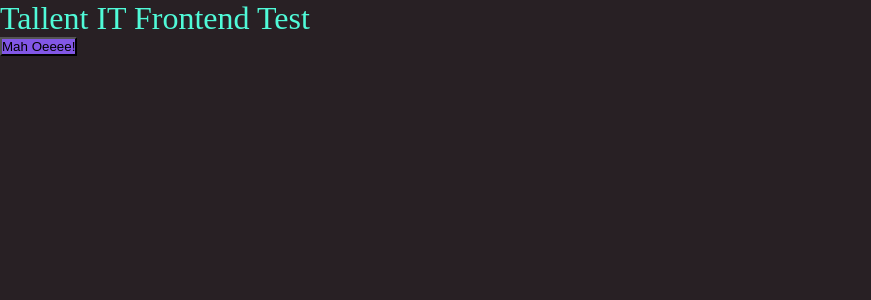
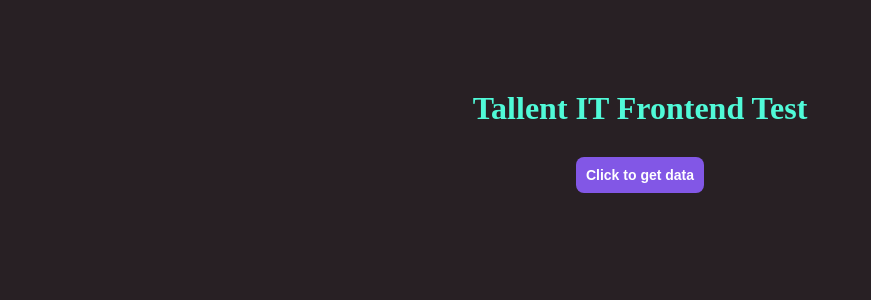
Before and after one commit to felipedeamonteiro/tallent-it-frontend, a Next.js app: page / in a window 1280 px wide. Shown: the top 300 px of the page, without its empty margins (0-871 px from the left). Built offline with nearby package versions, Linux system fonts and the light colour scheme; no server answers.

Commit message:
Add final style to page

```diff
--- a/src/pages/index.tsx
+++ b/src/pages/index.tsx
@@ -54,12 +54,32 @@ export interface lettersData {
 
 
 const Button = styled('button', {
-  backgroundColor: '$rocketseat'
+  marginTop: '30px',
+  backgroundColor: '$rocketseat',
+  border: 'none',
+  padding: '10px',
+  fontSize: '14px',
+  borderRadius: 8,
+  color: '#FFF',
+  fontStyle: 'Roboto',
+  fontWeight: 'bold',
+
+  '&:hover': {
+    opacity: '0.8'
+  }
 })
 
 const Container = styled('div', {
+  padding: '90px 50px',
+  display: 'flex',
+  justifyContent: 'center',
+  alignItems: 'center',
+  flexDirection: 'column',
+
+
   '.page-title': {
-    color: '$greenBlue'
+    color: '$greenBlue',
+    fontWeight: 'bold',
   },
 
   '.text-data': {
@@ -124,7 +144,7 @@ export default function Home() {
   return (
     <Container>
       <h1 className="page-title">Tallent IT Frontend Test</h1>
-      <Button onClick={getLetter} >Mah Oeeee!</Button>
+      <Button onClick={getLetter} >Click to get data</Button>
 
       {errors.length > 0
         ? <div>Error</div>
--- a/src/styles/components/Slider.ts
+++ b/src/styles/components/Slider.ts
@@ -1,6 +1,8 @@
 import { styled } from '../index';
 
 export const Container = styled('div', {
+  marginTop: '30px',
+  padding: '0 40px',
   width: '90%',
   height: '546px',
   position: 'relative',
@@ -25,7 +27,7 @@ export const Container = styled('div', {
       width: '500px',
       height: '500px',
       boxShadow: '5px 5px 5px rgb(182, 192, 209, 0.5)',
-      background: '#FFF',
+      background: '#E5E5E0',
       borderRadius: '20px',
       display: 'inline-block',
       margin: '0 5px',
@@ -54,6 +56,7 @@ export const Container = styled('div', {
     cursor: 'pointer',
     opacity: '0.5',
     transition: 'opacity 0.2s',
+    boxShadow: '3px 2px 3px rgb(182, 192, 209, 0.5)',
 
     '&.left': {
       left: 0,
```
